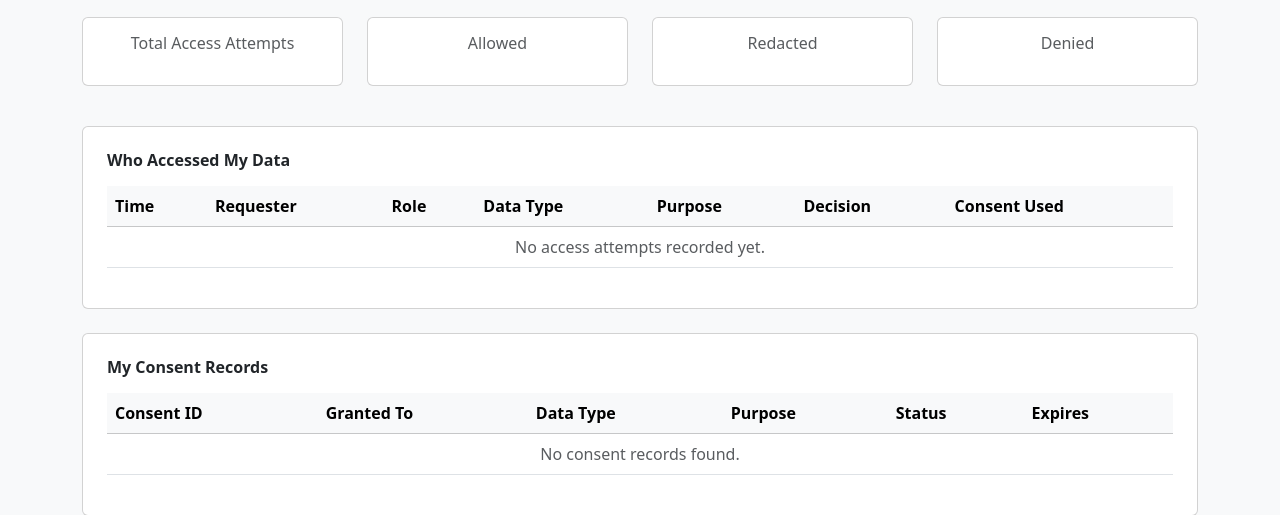
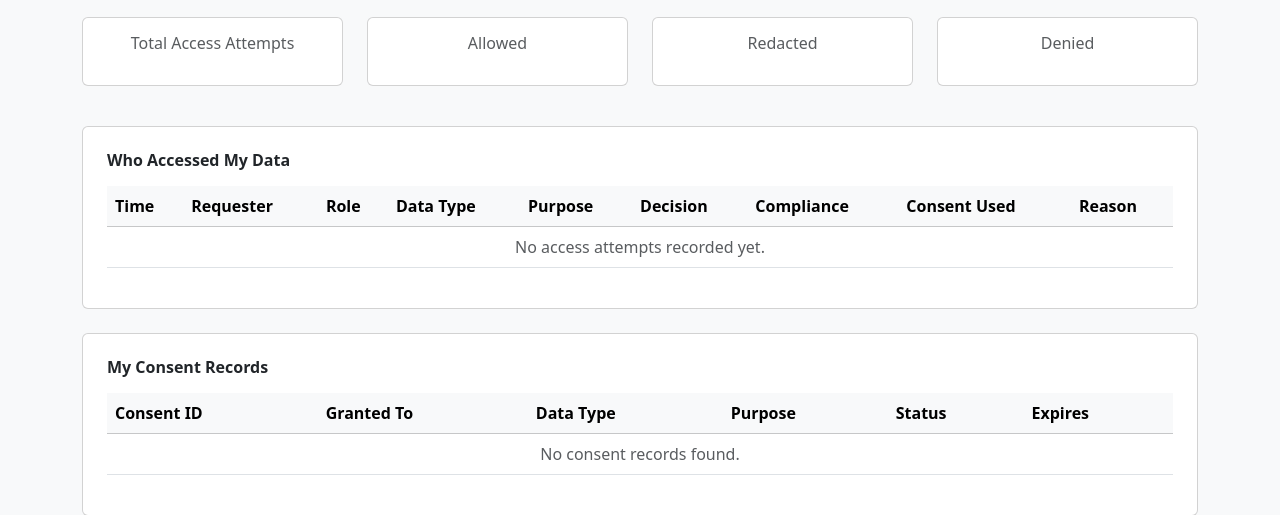
Before and after one commit to vincentNtabaazi/health-records-consent-management-system, a Django app: template templates/pages/my_data.html in a window 1280 px wide. Shown: the part 183-698 px from the top of the page. Run offline with Django 5.2, Linux system fonts and the light colour scheme; the template is opened without the code that fills it, so the values that code supplies are empty.

Commit message:
Add compliance explanation to my data view

```diff
--- a/templates/pages/my_data.html
+++ b/templates/pages/my_data.html
@@ -54,7 +54,9 @@
                                 <th>Data Type</th>
                                 <th>Purpose</th>
                                 <th>Decision</th>
+                                <th>Compliance</th>
                                 <th>Consent Used</th>
+                                <th>Reason</th>
                             </tr>
                         </thead>
                         <tbody>
@@ -79,8 +81,24 @@
                                     {% endif %}
                                 </td>
                                 <td>
+                                    {% if log.compliance_status == 'compliant' %}
+                                    <span class="badge bg-success">Compliant</span>
+                                    {% else %}
+                                    <span class="badge bg-danger">Non-Compliant</span>
+                                    {% endif %}
+                                </td>
+                                <td>
                                     {% if log.matched_consent %}
                                     <small class="text-muted">{{ log.matched_consent.consent_id }}</small>
+                                    {% else %}
+                                    <span class="text-muted">—</span>
+                                    {% endif %}
+                                </td>
+                                <td>
+                                    {% if log.reason %}
+                                    <small class="text-muted" title="{{ log.reason }}">
+                                        {{ log.reason|truncatechars:60 }}
+                                    </small>
                                     {% else %}
                                     <span class="text-muted">—</span>
                                     {% endif %}
@@ -88,7 +106,7 @@
                             </tr>
                             {% empty %}
                             <tr>
-                                <td colspan="7" class="text-muted text-center">
+                                <td colspan="9" class="text-muted text-center">
                                     No access attempts recorded yet.
                                 </td>
                             </tr>
```
